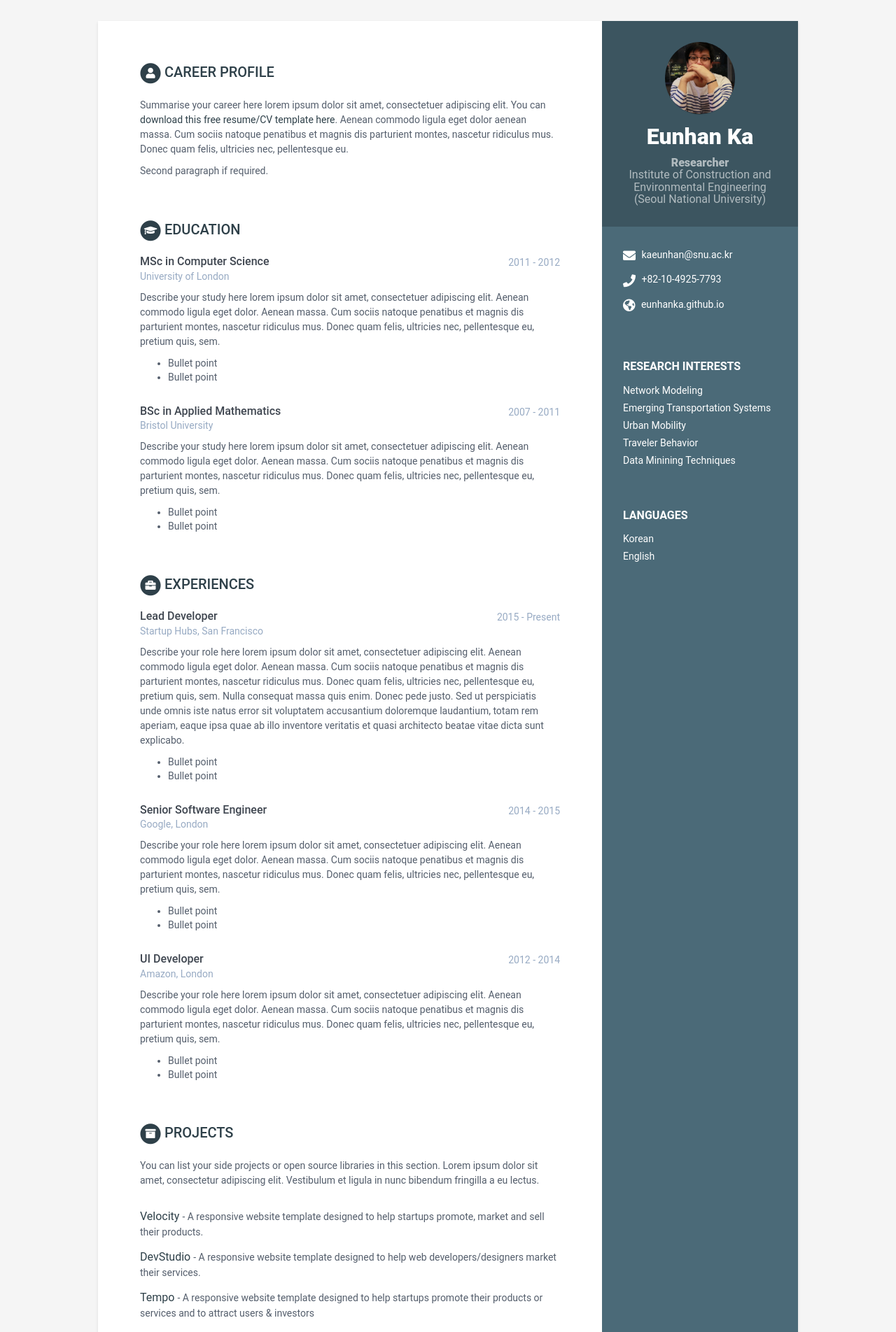
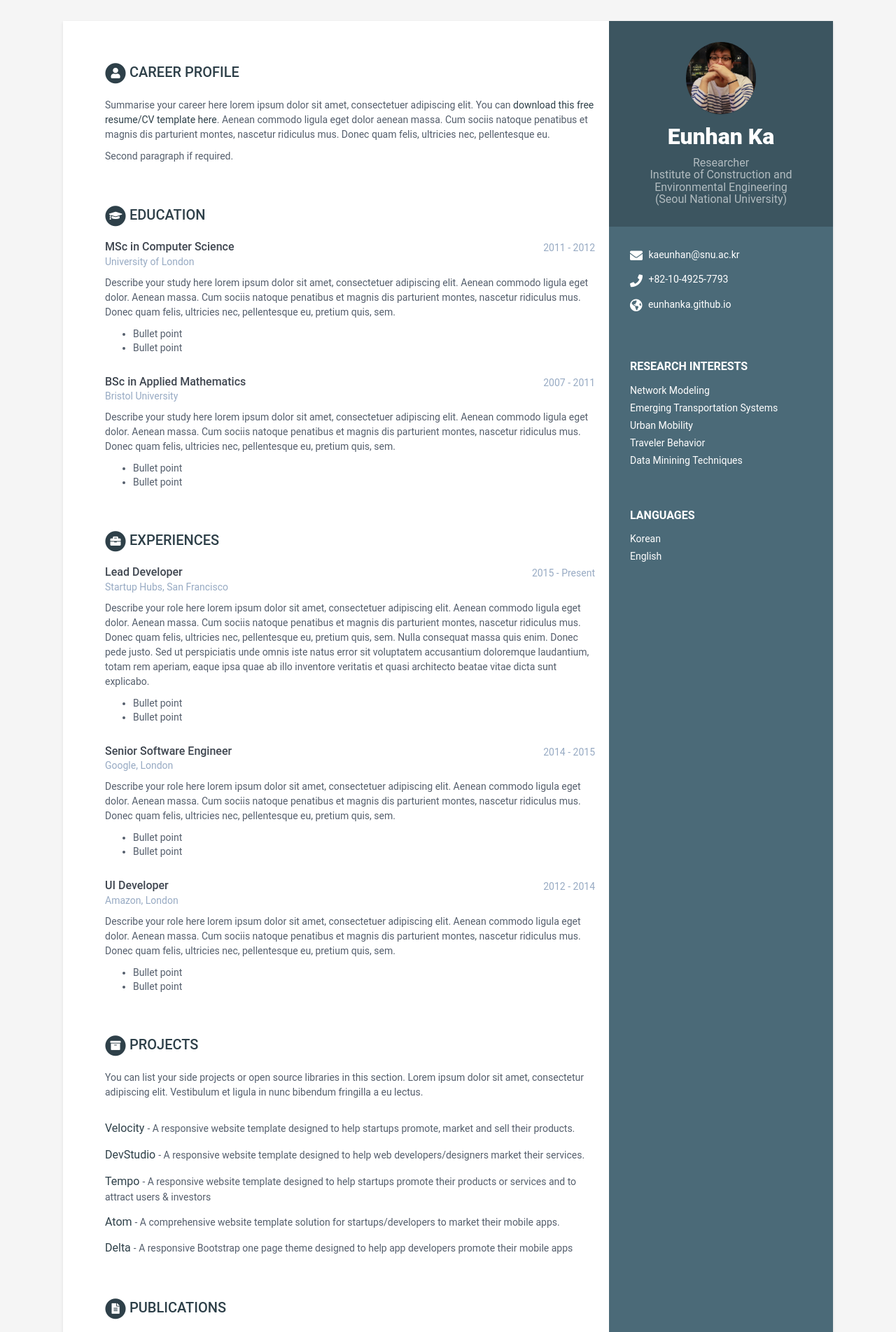
Before and after one commit to eunhanka/eunhanka.github.io, a Jekyll site: the page built from index.html, in a window 1280 px wide. Shown: the top 1904 px of the page at 70% size. Built offline with Jekyll 4.4.1, drawn with Linux system fonts in a browser that asks for light colours.

Commit message:
Update _base.scss

```diff
--- a/_sass/_base.scss
+++ b/_sass/_base.scss
@@ -30,7 +30,7 @@ p {
 
 .wrapper {
     background:$theme-color;
-    max-width: 1000px;
+    max-width: 1100px;
     margin: 0 auto;
     position: relative;
     @include box-shadow(0px 2px 4px rgba(0,0,0,0.1));
@@ -40,7 +40,7 @@ p {
     background: $theme-color;
     position: absolute;
     right: 0;
-    width: 280px;
+    width: 320px;
     height: 100%;
     min-height: 800px;
     color: #fff;
@@ -63,7 +63,7 @@ p {
     .tagline {
         color: rgba(256, 256, 256, 0.6);
         font-size: 16px;
-        font-weight: 900;
+        font-weight: 400;
         margin-top: 10px;
         margin-bottom: 0;
     }
```
